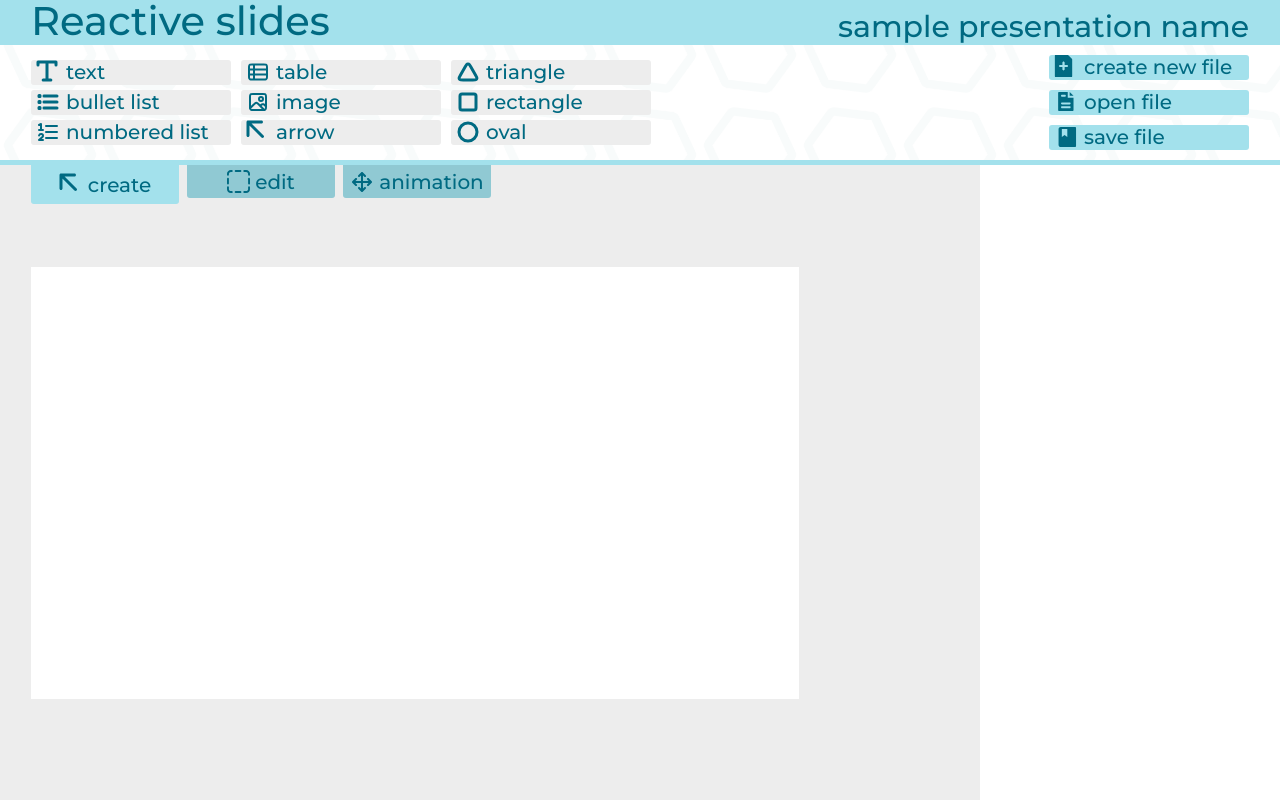
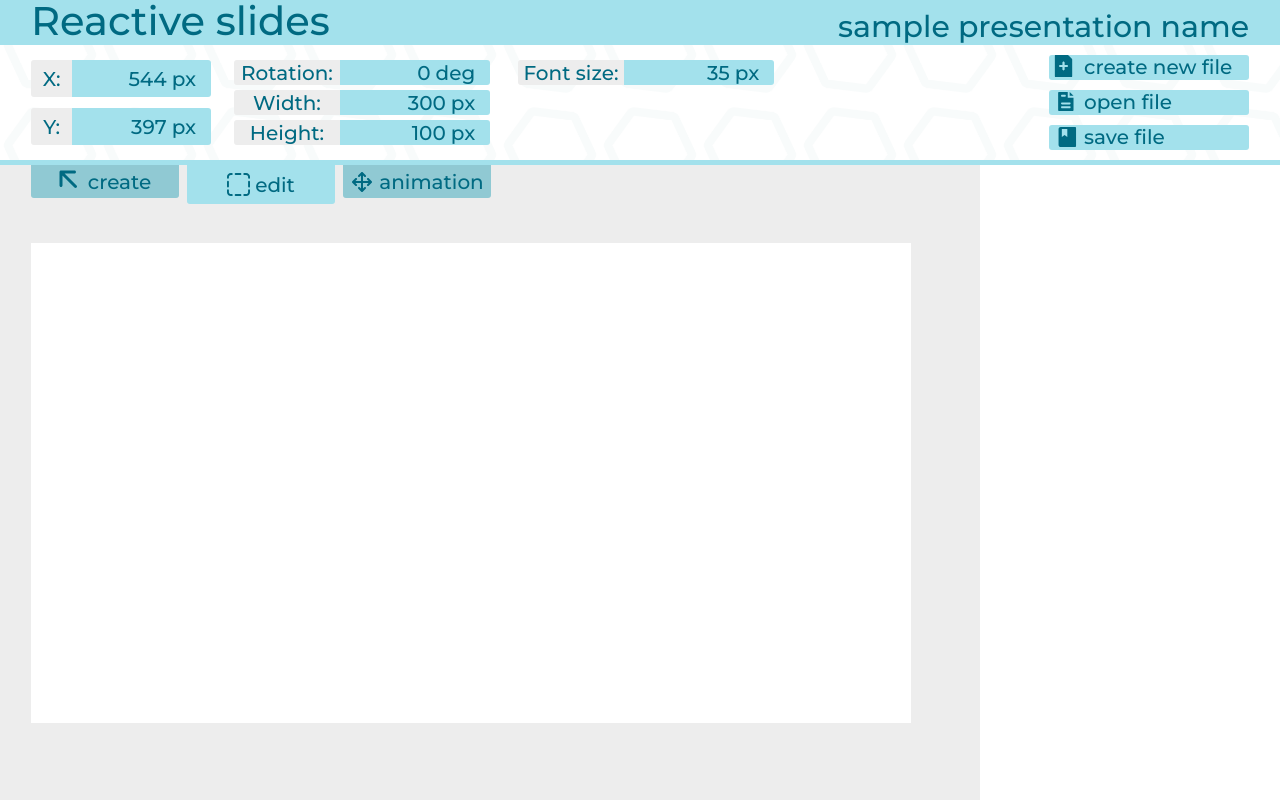
Before and after one commit to dan3rty/Reactive-slides, a React (Create React App) app: page / in a window 1280 px wide. Built offline with nearby package versions, Linux system fonts and the light colour scheme.

Commit message:
HOT-FIX многа

```diff
--- a/src/App.tsx
+++ b/src/App.tsx
@@ -1,6 +1,13 @@
 import { Editor } from './editor/Editor'
+import React from 'react'
+import { presenter } from './mockObjects'
+
+const presentation = React.createContext(presenter)
 function App() {
-	return <Editor></Editor>
+	return (
+		<presentation.Provider value={presenter}>
+			<Editor></Editor>
+		</presentation.Provider>
+	)
 }
-
 export default App
--- a/src/editor/Editor.tsx
+++ b/src/editor/Editor.tsx
@@ -7,7 +7,7 @@ import { Tabs } from '../types'
 const chosenTab = React.createContext(Tabs.CREATE)
 function Editor() {
 	return (
-		<chosenTab.Provider value={Tabs.CREATE}>
+		<chosenTab.Provider value={Tabs.EDIT}>
 			<div className="App">
 				<ToolBar></ToolBar>
 				<WorkSpace></WorkSpace>
--- a/src/editor/WorkSpace/SlideEditor/SlideEditor.css
+++ b/src/editor/WorkSpace/SlideEditor/SlideEditor.css
@@ -1,6 +1,6 @@
 .slide-editor {
-	height: 432px;
-	width: 768px;
+	height: 480px;
+	width: 880px;
 	margin-left: 31px;
 	background-color: white;
 }
--- a/src/editor/WorkSpace/WorkSpace.css
+++ b/src/editor/WorkSpace/WorkSpace.css
@@ -7,9 +7,9 @@
 }
 
 .slide-editor-wrapper {
+	display: flex;
+	justify-content: center;
 	height: 100%;
-	display: flex;
+	margin-top: -43px;
 	flex-direction: column;
-	justify-content: center;
-	margin-top: -43px;
 }
```
Also changed, not shown: src/editor/toolBar/settingBar/editBar/EditBar.css (indentation only).
